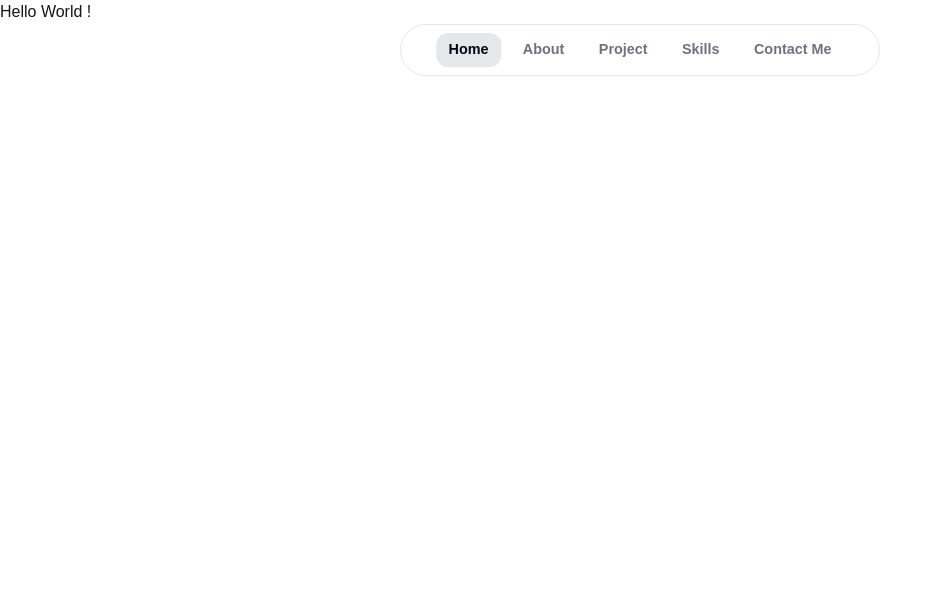
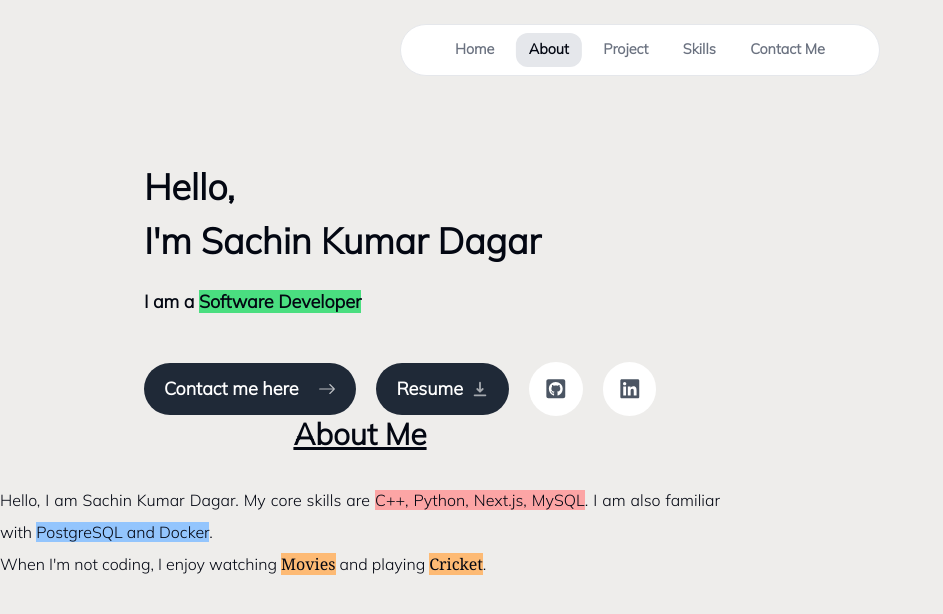
Before and after one commit to Sachin2001-kumar/Portfolio, a Next.js app: page / in a window 1280 px wide. Shown: the top 614 px of the page, without its empty margins (0-943 px from the left). Built offline with nearby package versions, Linux system fonts and the light colour scheme.

Commit message:
Intro and About Add

```diff
--- /dev/null
+++ b/app/Components/About.tsx
@@ -0,0 +1,36 @@
+"use client";
+
+import React from "react";
+import { motion } from "framer-motion";
+import SectionHeading from "./SectionHeading";
+import { useSectionInView } from "../lib/hooks";
+
+const About = () => {
+  const { ref } = useSectionInView("About");
+  return (
+    <motion.section
+       ref={ref}
+        className="mb-28 max-w-[45rem] text-justify leading-8 sm:mb-40 scroll-mt-28"
+        initial={{ opacity: 0, y: 100 }}
+        animate={{ opacity: 1, y: 0 }}
+        transition={{ delay: 0.175 }}
+        id="about"
+      >
+      <SectionHeading>About me</SectionHeading>
+      <p>
+        Hello, I am Sachin Kumar Dagar. My core skills are{" "}
+        <span className="bg-red-300">C++, Python, Next.js, MySQL</span>. I am
+        also familiar with{" "}
+        <span className="bg-blue-300">PostgreSQL and Docker</span>.
+        </p>
+        <p>
+        <span className="font-medium">When I'm not coding, I enjoy watching</span>{" "}
+        <span className="font-serif bg-orange-300">Movies</span> <span className="font-medium">and playing </span>
+        <span className="font-serif  bg-orange-300">Cricket</span>.
+        </p>
+
+    </motion.section>
+  );
+};
+
+export default About;
--- /dev/null
+++ b/app/Components/Intro.tsx
@@ -0,0 +1,99 @@
+"use client";
+
+import { useSectionInView } from "../lib/hooks";
+import { useActiveSectionContext } from "../lib/Active";
+import { delay, motion } from "framer-motion";
+import Link from "next/link";
+import { BsArrowRight } from "react-icons/bs";
+import { HiDownload } from "react-icons/hi";
+import { FaGithubSquare, FaLinkedin } from "react-icons/fa";
+
+export default function Intro() {
+  const { ref } = useSectionInView("Home", 0.5);
+  const { setActiveSection } = useActiveSectionContext();
+  return (
+    <section
+      ref={ref}
+      id="home"
+      className="mb-28 max-w-[50rem] text-center sm:mb-0 scroll-mt-[100rem]"
+    >
+      <div className="flex items-center justify-center">
+        <div className="relative">
+          <motion.div
+            initial={{ opacity: 0, scale: 0 }}
+            animate={{ opacity: 1, scale: 1 }}
+            transition={{
+              type: "tween",
+              duration: 0.2,
+            }}
+          ></motion.div>
+          <motion.span
+            initial={{ opacity: 0, scale: 0 }}
+            animate={{ opacity: 1, scale: 1 }}
+            transition={{
+              type: "spring",
+              duration: 0.7,
+              stiffness: 125,
+              delay: 0.1,
+            }}
+          ></motion.span>
+          <motion.h1
+            className="mb-10 mt-4 px-4 text-2xl font-semibold !leading-[1.5] sm:text-4xl"
+            initial={{ opacity: 0, y: 100 }}
+            animate={{ opacity: 1, y: 0 }}
+          >
+            <div className="text-justify">
+              {" "}
+              <div className="font-bold">Hello, </div>
+              <div className="font-bold">I'm Sachin Kumar Dagar</div>
+              <div className="font-bold text-lg inline-block">
+                I am a <span className="bg-green-400">Software Developer</span>
+              </div>
+            </div>
+          </motion.h1>
+          <motion.div
+            className="flex flex-col sm:flex-row items-center justify-center gap-5 px-4 text-lg font-semibold"
+            initial={{ opacity: 0, y: 100 }}
+            animate={{ opacity: 1, y: 0 }}
+            transition={{
+              delay: 0.1,
+            }}
+          >
+            <Link
+              href="#contact"
+              className="group bg-gray-800 text-white px-5 py-3 flex items-center gap-5 rounded-full outline-none focus:scale-110 hover:scale-110 hover:bg-gray-600 active:scale-105 transition"
+              onClick={() => {
+                setActiveSection("Contact");
+              }}
+            >
+              Contact me here{" "}
+              <BsArrowRight className="opacity-70 group-hover:translate-x-0 transition"></BsArrowRight>
+            </Link>
+            <a
+              className="group bg-gray-800 text-white px-5 py-3 flex items-center gap-2 rounded-full outline-none focus:scale-110 hover:scale-110 active:scale-105 transition cursor-pointer borderBlack"
+              href=""
+              download
+            >
+              Resume{" "}
+              <HiDownload className="opacity-60 group-hover:translate-y-1 transition" />
+            </a>
+            <a
+              className="bg-white p-4 text-gray-600 flex items-center gap-2 text-[1.35rem] rounded-full focus:scale-[1.15] hover:scale-[1.15] hover:text-gray-950 active:scale-105 transition cursor-pointer borderBlack"
+              href=""
+              target="_blank"
+            >
+              <FaGithubSquare />
+            </a>
+            <a
+              className="bg-white p-4 text-gray-600 flex items-center gap-2 text-[1.35rem] rounded-full focus:scale-[1.15] hover:scale-[1.15] hover:text-gray-950 active:scale-105 transition cursor-pointer borderBlack"
+              href="https://www.linkedin.com/in/"
+              target="_blank"
+            >
+              <FaLinkedin />
+            </a>
+          </motion.div>
+        </div>
+      </div>
+    </section>
+  );
+}
--- /dev/null
+++ b/app/Components/SectionHeading.tsx
@@ -0,0 +1,12 @@
+import React from 'react'
+
+type props={
+    children:React.ReactNode;
+}
+ const SectionHeading = ({children}:props) => {
+  return (
+    <h2 className="text-3xl font-semibold capitalize mb-8 text-center underline">{children}</h2>
+  )
+}
+
+export default SectionHeading;
--- a/app/layout.tsx
+++ b/app/layout.tsx
@@ -3,11 +3,13 @@ import { Geist, Geist_Mono } from "next/font/google";
 import "./globals.css";
 import Providers from "./lib/Providers";
 import Header from "./Components/Header";
+import { Mulish } from "next/font/google";
 
 const geistSans = Geist({
   variable: "--font-geist-sans",
   subsets: ["latin"],
 });
+const mulish = Mulish({ subsets: ["latin"], weight: "300" });
 
 const geistMono = Geist_Mono({
   variable: "--font-geist-mono",
@@ -25,13 +27,17 @@ export default function RootLayout({
   children: React.ReactNode;
 }>) {
   return (
-    <html lang="en">
+    <html lang="en" className="!scroll-smooth">
       <body
-        className={`${geistSans.variable} ${geistMono.variable} antialiased`}
+        className={`${mulish.className} text-gray-950 relative sm:pt-36 antialiased`}
+        style={{ backgroundColor: "#EEEDEB" }}
       >
+        <div className="bg-transparent absolute top-[-6rem] -z-10 right-[11rem] h-[31.25rem] w-[31.25rem] rounded-full blur-[10rem] sm:w-[68.75rem]"></div>
+        <div className="bg-transparent absolute top-[-1rem] -z-10 left-[-35rem] h-[31.25rem] w-[50rem] rounded-full blur-[10rem] sm:w-[68.75rem] md:left-[-33rem] lg:left-[-28rem] xl:left-[-15rem] 2xl:left-[-5rem]"></div>
         <Providers>
-          <Header/>
+          <Header />
           {children}
+
         </Providers>
       </body>
     </html>
--- a/app/page.tsx
+++ b/app/page.tsx
@@ -1,9 +1,12 @@
 import Image from "next/image";
+import Intro from "./Components/Intro";
+import About from "./Components/About";
 
 export default function Home() {
   return (
     <div>
-      Hello World !
+      <Intro/>
+      <About/>
     </div>
   );
 }
--- a/package.json
+++ b/package.json
@@ -14,6 +14,7 @@
     "next": "15.1.3",
     "react": "^19.0.0",
     "react-dom": "^19.0.0",
+    "react-icons": "^5.4.0",
     "react-intersection-observer": "^9.14.1"
   },
   "devDependencies": {
```
Also changed, not shown: 1 other file (tests, documents, lock files or other folders).
